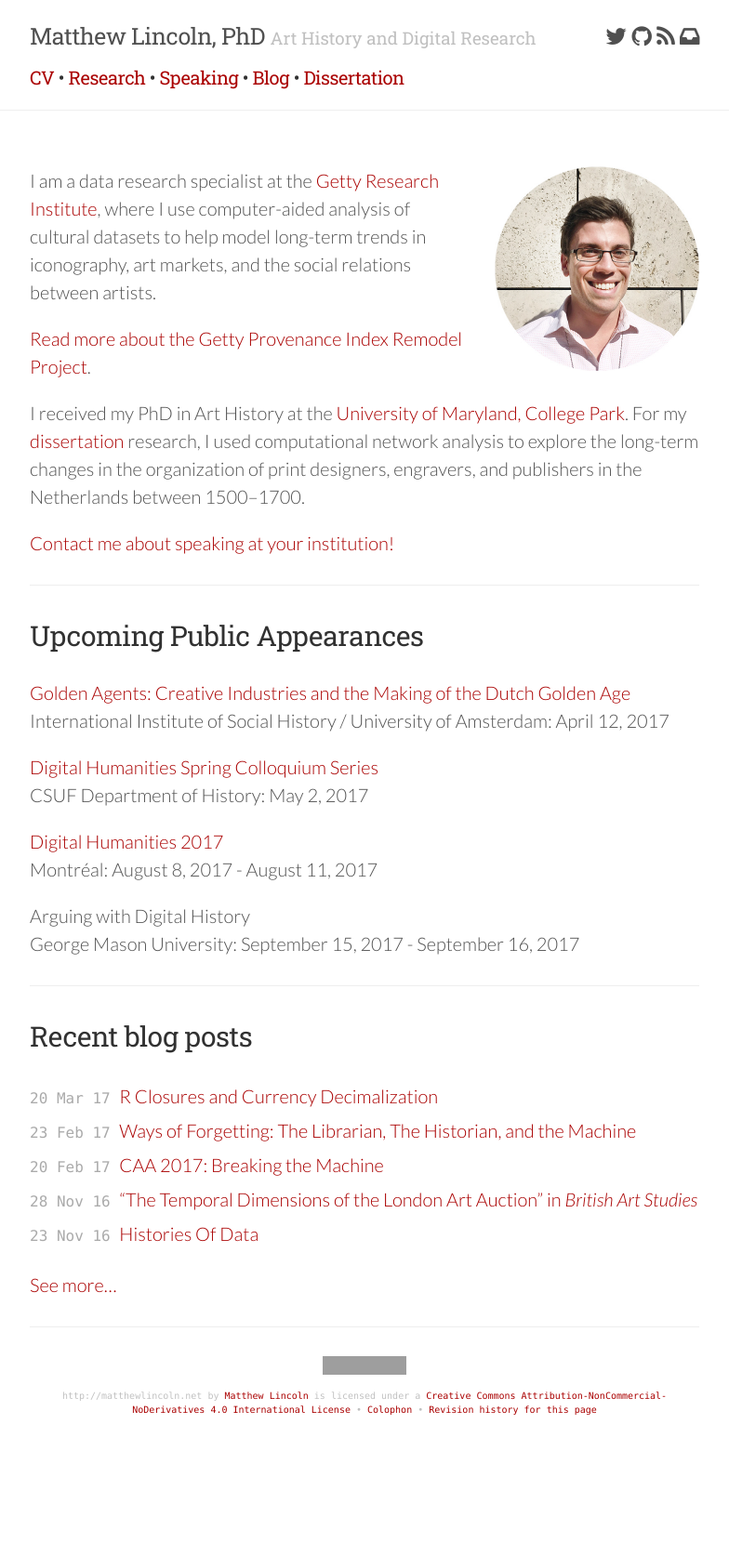
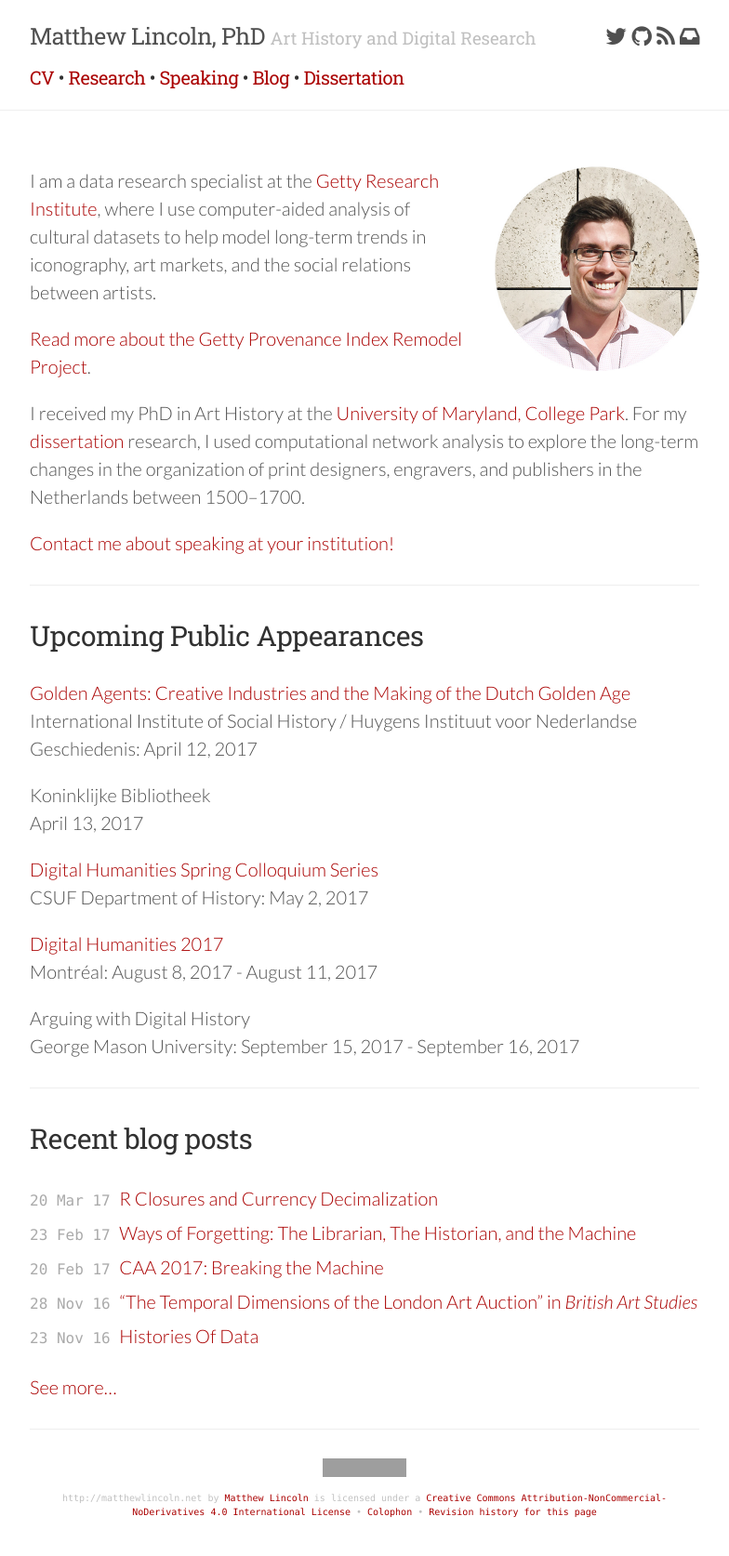
Before and after one commit to mdlincoln/mdlincoln.github.io, a Jekyll site: the page built from index.md, in a window 1280 px wide. Shown: the whole page at 93% size, without its empty margins (248-1032 px from the left). Built offline with Jekyll 4.4.1, drawn with Linux system fonts in a browser that asks for light colours; nearby versions of some CDN libraries; a script that is not in the unit is left out; before the commit the page ends 1564 px from its top, so only the background shows below that; grey boxes are pictures that could not be loaded.

Commit message:
add further NL details

```diff
--- a/_data/travel.yaml
+++ b/_data/travel.yaml
@@ -1,5 +1,6 @@
 - venue: "Golden Agents: Creative Industries and the Making of the Dutch Golden Age"
-  location: International Institute of Social History / University of Amsterdam
+  location: International Institute of Social History / Huygens Instituut voor Nederlandse Geschiedenis
+
   datestart: 2017-04-12 00:00:00 -0800
   url: https://www.huygens.knaw.nl/golden-agents/?lang=en
 - venue: "Digital Humanities 2017"
@@ -15,3 +16,5 @@
   location: George Mason University
   datestart: 2017-09-15 00:00:00 -0800
   dateend: 2017-09-16 00:00:00 -0800
+- venue: Koninklijke Bibliotheek
+  datestart: 2017-04-13 00:00:00 -0800
```
